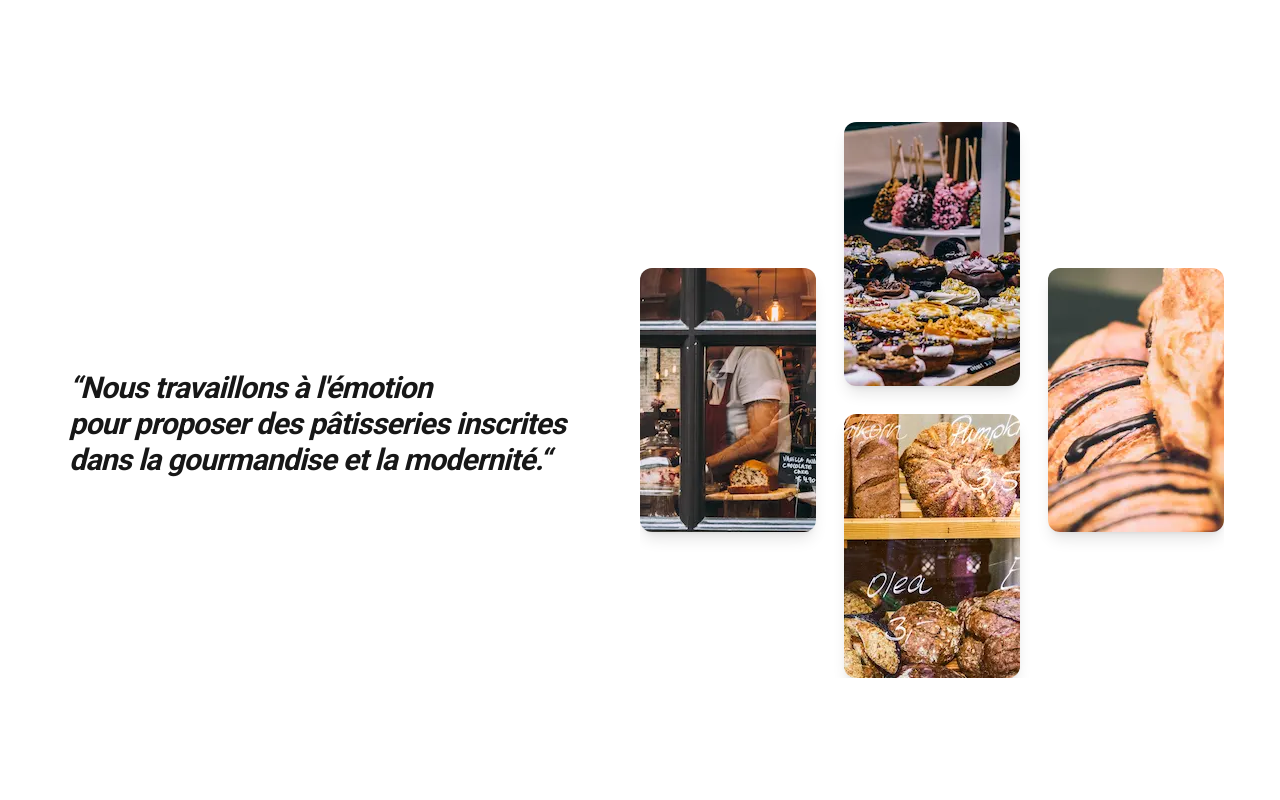
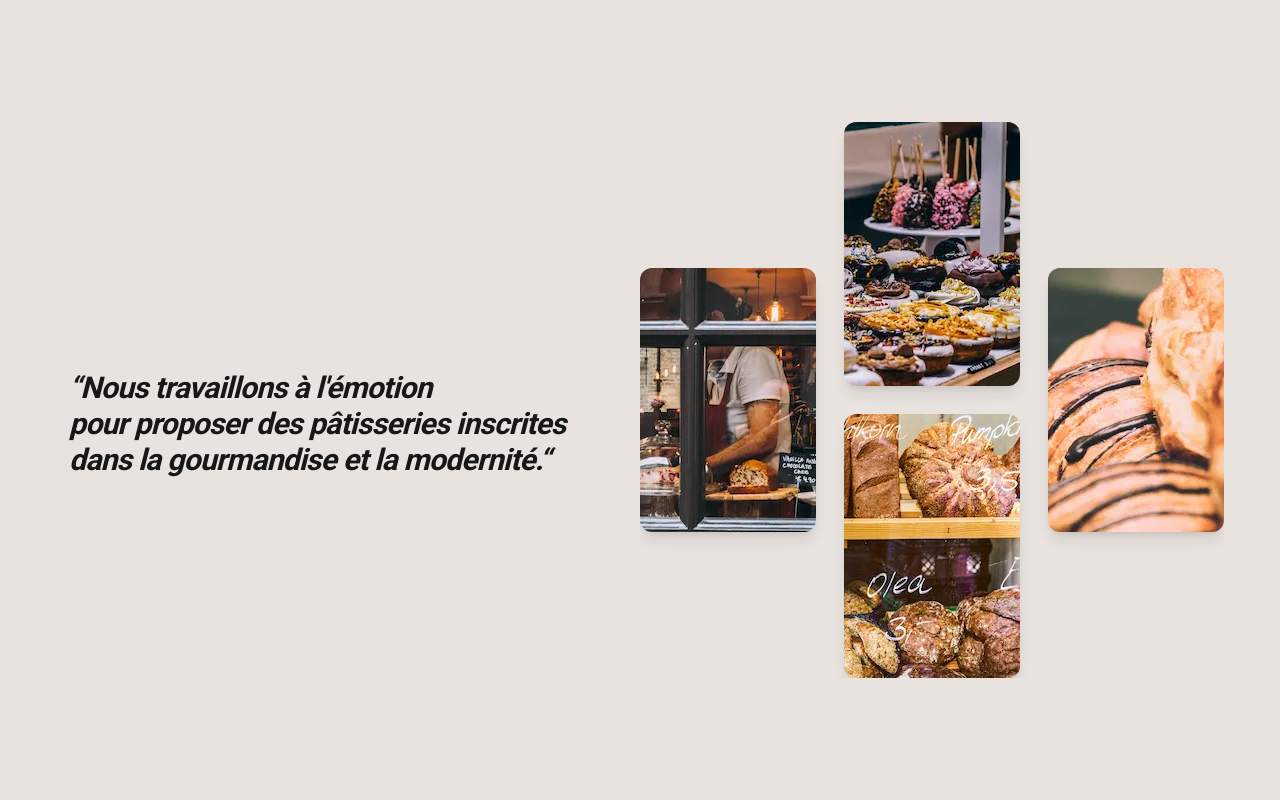
Before and after one commit to kgtrey1/m-eco-902, a Next.js app: page / in a window 1280 px wide. Shown: the top 800 px of the page. Built offline with nearby package versions, Linux system fonts and the light colour scheme.

Commit message:
update: page title and semantic of landing

```diff
--- a/src/app/layout.tsx
+++ b/src/app/layout.tsx
@@ -9,14 +9,14 @@ const roboto = Roboto({
 })
 
 export const metadata: Metadata = {
-    title: "Create Next App",
-    description: "Generated by create next app",
+    title: "Philippe Lugnac - Maître pâtissier",
+    description: "Bienvenue sur le site de Phillipe Lugnac [...]",
 };
 
 export default function RootLayout({ children }: Readonly<{ children: React.ReactNode }>) {
     return (
         <html lang="fr">
-            <body className={`${roboto.className} antialiased max-h-screen`}>
+            <body className={`${roboto.className} antialiased max-h-screen bg-pastry`}>
                 {children}
             </body>
         </html>
--- a/src/app/page.tsx
+++ b/src/app/page.tsx
@@ -7,7 +7,7 @@ import ContactForm from '@/components/ui/contact-form'
 
 export default function Home() {
     return (
-      <div>
+        <main>
             <div className="md:h-screen w-full isolate overflow-hidden flex flex-col">
                 { /* insert header here */ }
                 <NewHero/>
@@ -17,6 +17,6 @@ export default function Home() {
             { /* insert "On parle de nous here" */ }
             <Location />
             <ContactForm />
-      </div>
+        </main>
     )
 }
```
Lines whose indentation alone changed are shown as unchanged.
